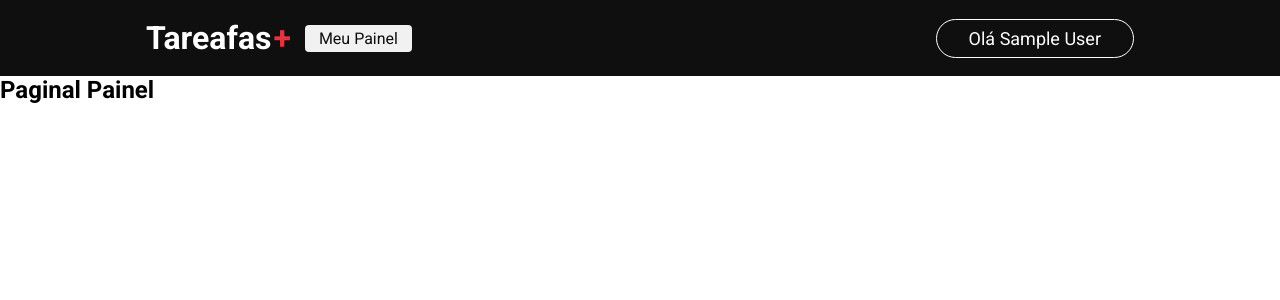
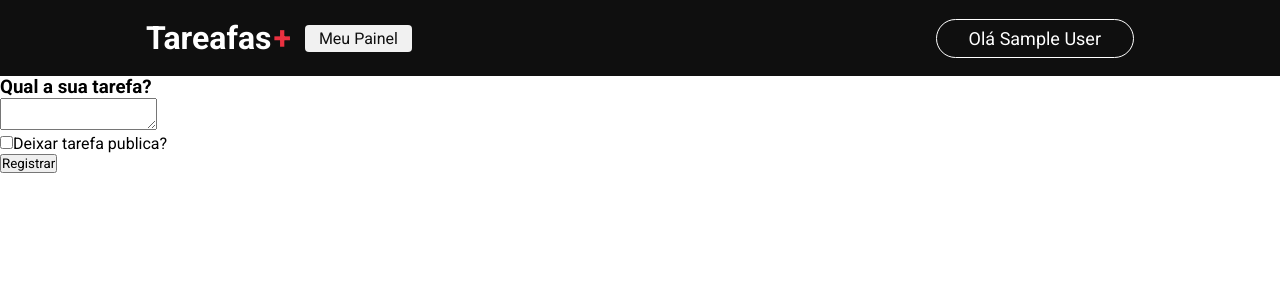
Before and after one commit to Everton3012/Next_Ts_Tarefas, a Next.js app: page /dashboard in a window 1280 px wide. Shown: the top 300 px of the page. Built offline with nearby package versions, Linux system fonts and the light colour scheme; no server answers; sample sign-in values are in the browser's storage.

Commit message:
estrutura da pagina dashboard

```diff
--- /dev/null
+++ b/src/components/textarea/index.jsx
@@ -0,0 +1,9 @@
+import styles from "./styles.module.css"
+
+const Textarea = () => {
+  return (
+    <textarea></textarea>
+  );
+};
+
+export default Textarea;
--- a/src/pages/dashboard/index.tsx
+++ b/src/pages/dashboard/index.tsx
@@ -2,6 +2,8 @@
 import styles from "./style.module.css";
 import Head from "next/head";
 import { getSession } from "next-auth/react";
+
+import Textarea from "../../components/textarea";
 
 export default function Dashboard() {
   return (
@@ -9,8 +11,23 @@
       <Head>
         <title>Meu painel de tarefas</title>
       </Head>
-
-      <h1>Paginal Painel</h1>
+      <main className={styles["main"]}>
+        <section className={styles["content"]}>
+          <div className={styles["contentForm"]}>
+            <h1 className={styles["title"]}>Qual a sua tarefa?</h1>
+            <form>
+              <Textarea />
+              <div className={styles["checkBoxArea"]}>
+                <input type="checkbox" className={styles["checkBox"]} />
+                <label>Deixar tarefa publica?</label>
+              </div>
+              <button className={styles["button"]} type="submit">
+                Registrar
+              </button>
+            </form>
+          </div>
+        </section>
+      </main>
     </section>
   );
 }
@@ -19,13 +36,13 @@
   const session = await getSession({ req });
   //console.log(session);
 
-  if(!session?.user){
-    return{
-      redirect:{
-        destination:"/",
+  if (!session?.user) {
+    return {
+      redirect: {
+        destination: "/",
         permanent: false,
-      }
-    }
+      },
+    };
   }
   return {
     props: {},
```
Also changed, not shown: src/components/textarea/styles.module.css (added).
